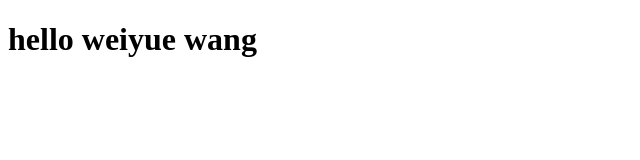
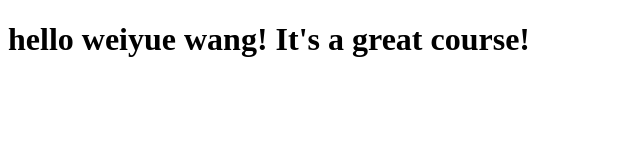
Before and after one commit to samonaiya/coursera-test, a plain HTML site: page site/index.html in a window 1280 px wide. Shown: the whole page, without its empty margins (0-640 px from the left). Drawn offline with Linux system fonts and the light colour scheme.

Commit message:
small addition to our page content.

```diff
--- a/site/index.html
+++ b/site/index.html
@@ -4,6 +4,6 @@
 	<title>hello weiyue wang!</title>
 </head>
 <body>
-<h1>hello weiyue wang</h1>
+<h1>hello weiyue wang! It's a great course!</h1>
 </body>
 </html>
```
